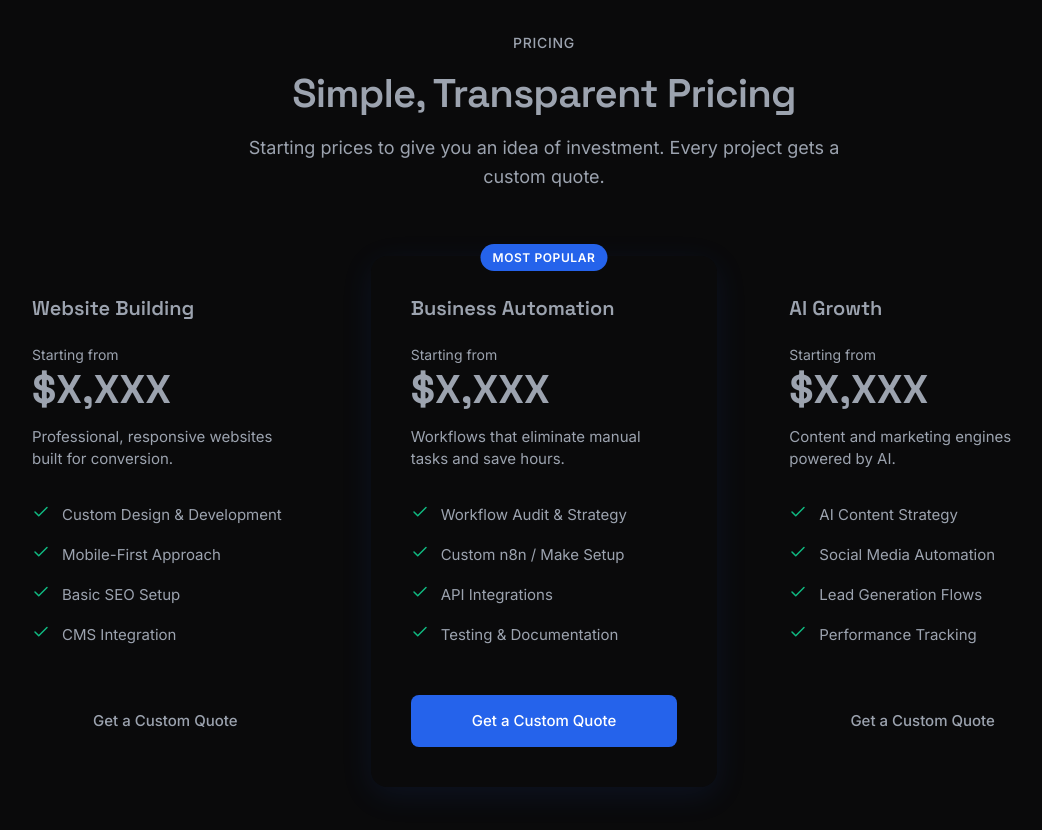
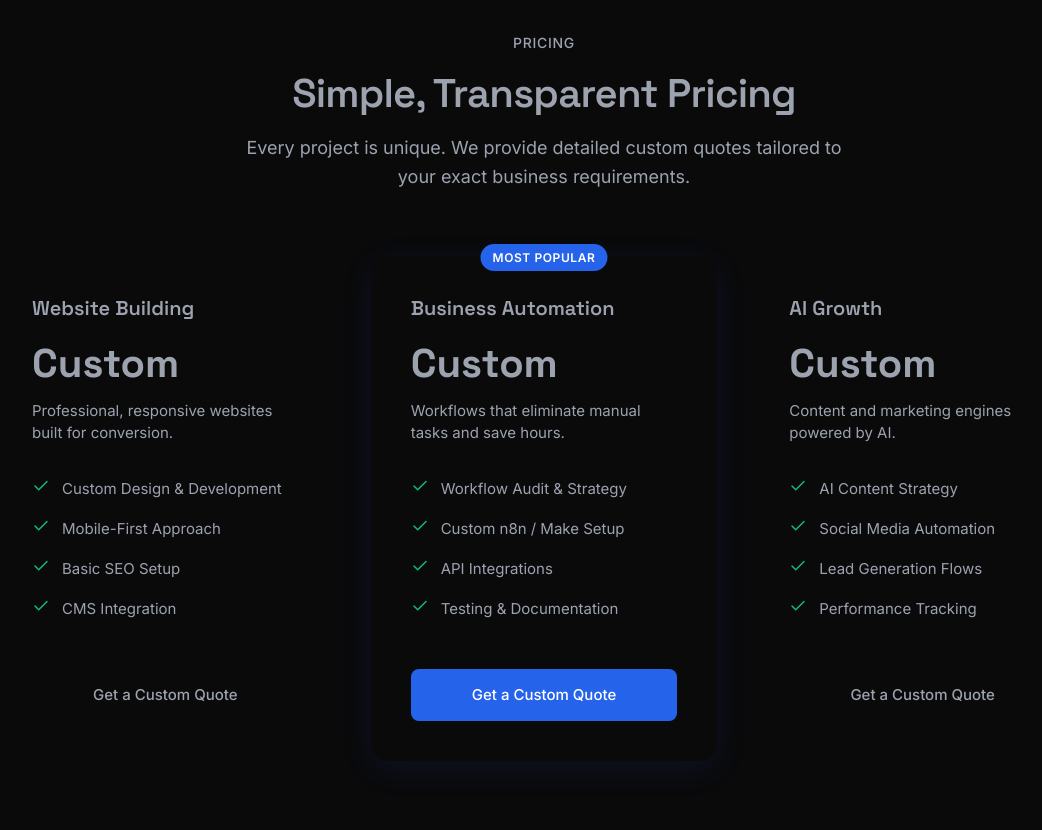
Before and after one commit to vivekp8/iamtowork, a Next.js app: page / in a window 1280 px wide. Shown: the part 3040-3870 px from the top of the page, without its empty margins (96-1138 px from the left). Built offline with nearby package versions, Linux system fonts and the light colour scheme.

Commit message:
Fix: Remove placeholder pricing and update project description in README

```diff
--- a/src/components/sections/PricingSection.tsx
+++ b/src/components/sections/PricingSection.tsx
@@ -6,7 +6,6 @@ const PACKAGES = [
   {
     id: 'websites',
     title: 'Website Building',
-    price: '$X,XXX',
     description: 'Professional, responsive websites built for conversion.',
     features: [
       'Custom Design & Development',
@@ -18,7 +17,6 @@ const PACKAGES = [
   {
     id: 'automation',
     title: 'Business Automation',
-    price: '$X,XXX',
     description: 'Workflows that eliminate manual tasks and save hours.',
     features: [
       'Workflow Audit & Strategy',
@@ -31,7 +29,6 @@ const PACKAGES = [
   {
     id: 'ai-growth',
     title: 'AI Growth',
-    price: '$X,XXX',
     description: 'Content and marketing engines powered by AI.',
     features: [
       'AI Content Strategy',
@@ -50,7 +47,7 @@ export default function PricingSection() {
           <span className={styles.eyebrow}>Pricing</span>
           <h2 className={styles.title}>Simple, Transparent Pricing</h2>
           <p className={styles.sub}>
-            Starting prices to give you an idea of investment. Every project gets a custom quote.
+            Every project is unique. We provide detailed custom quotes tailored to your exact business requirements.
           </p>
         </div>
 
@@ -60,8 +57,7 @@ export default function PricingSection() {
               {pkg.highlight && <div className={styles.badge}>Most Popular</div>}
               <h3 className={styles.cardTitle}>{pkg.title}</h3>
               <div className={styles.price}>
-                <span className={styles.from}>Starting from</span>
-                <span className={styles.amount}>{pkg.price}</span>
+                <span className={styles.amount}>Custom</span>
               </div>
               <p className={styles.cardDesc}>{pkg.description}</p>
 
```
Also changed, not shown: 1 other file (tests, documents, lock files or other folders).
